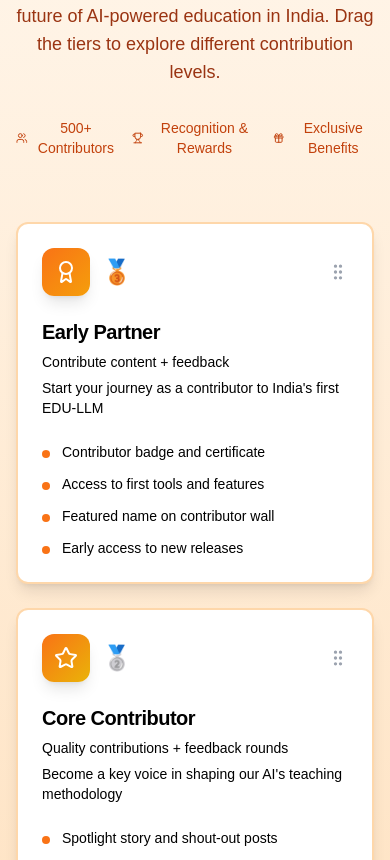
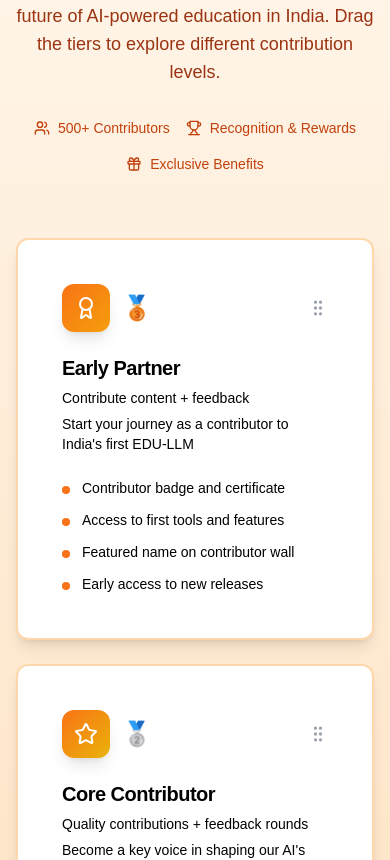
Before and after one commit to Collegites-tech/Landing-Page-Edu-LLM-Teacher, a Next.js app: page / in a window 390 px wide. Shown: the part 4884-5744 px from the top of the page. Built offline with nearby package versions, Linux system fonts and the light colour scheme.

Commit message:
layout error improved

```diff
--- a/components/contributor-tiers-section.tsx
+++ b/components/contributor-tiers-section.tsx
@@ -130,7 +130,7 @@ export function ContributorTiersSection() {
             <p className="text-lg text-orange-800 max-w-2xl mx-auto mb-8">
               Join thousands of educators shaping the future of AI-powered education in India. Drag the tiers to explore different contribution levels.
             </p>
-            <div className="flex items-center justify-center gap-4 text-sm text-orange-700">
+            <div className="flex flex-wrap justify-center gap-4 text-sm text-orange-700">
               <div className="flex items-center gap-2">
                 <Users className="h-4 w-4" />
                 <span>500+ Contributors</span>
@@ -146,21 +146,22 @@ export function ContributorTiersSection() {
             </div>
           </div>
 
-          <div className="grid grid-cols-1 md:grid-cols-3 gap-6 md:gap-10">
+          {/* Responsive layout: vertical on small, grid on medium and up */}
+          <div className="flex flex-col gap-6 md:grid md:grid-cols-3">
             {tiers.map((tier, index) => (
               <motion.div
                 key={tier.id}
                 initial={{ x: -100, opacity: 0 }}
                 animate={isInView ? { x: 0, opacity: 1 } : {}}
                 transition={{ duration: 1, delay: index * 0.2 }}
-                className="h-full"
+                className="w-full"
               >
                 <Card
                   draggable
                   onDragStart={(e) => handleDragStart(e, tier.id)}
                   onDragOver={handleDragOver}
                   onDrop={(e) => handleDrop(e, tier.id)}
-                  className="flex flex-col justify-between h-full cursor-pointer bg-white border-2 border-orange-200 rounded-xl shadow-lg hover:shadow-2xl transition-all duration-300 transform hover:-translate-y-4 group relative"
+                  className="flex flex-col justify-between h-full bg-white border-2 border-orange-200 rounded-xl shadow-lg hover:shadow-2xl transition-all duration-300 transform hover:-translate-y-3 cursor-pointer p-5"
                 >
                   <CardHeader className="pb-6">
                     <div className="flex items-center justify-between mb-4">
```
